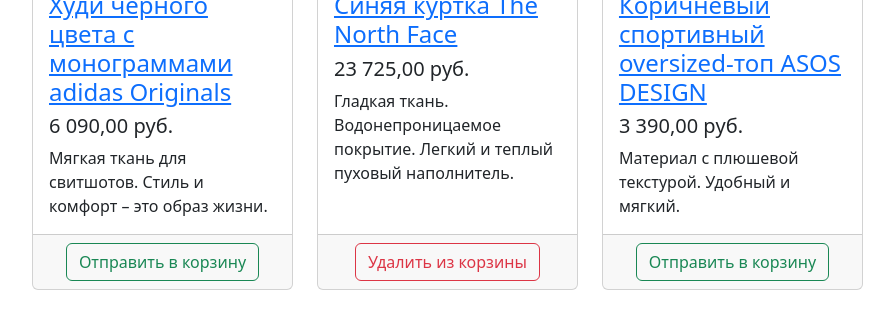
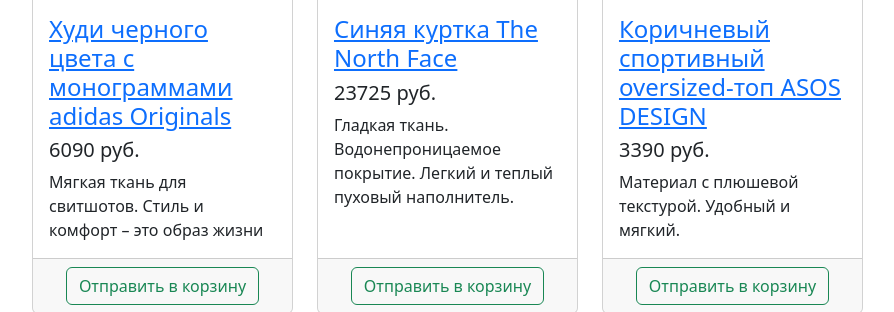
Before and after one commit to vitaly-debuger/geekshop2, a Django app: page /products in a window 1280 px wide. Shown: the part 568-880 px from the top of the page, without its empty margins (335-1229 px from the left). Run offline with Django 3.2, Linux system fonts and the light colour scheme; some libraries are stand-ins or nearby versions.

Commit message:
work with static + Организовать вывод динамического контента на страницах index и products (список товаров, заголовок страницы).

```diff
--- a/products/templates/products/index.html
+++ b/products/templates/products/index.html
@@ -8,7 +8,7 @@
     <meta name="description" content="">
     <meta name="author" content="">
 
-    <title>GeekShop</title>
+    <title>{{ title }}</title>
 
     <!-- Bootstrap core CSS -->
     <link href="/static/vendor/bootstrap/css/bootstrap.min.css" rel="stylesheet">
--- a/products/templates/products/products.html
+++ b/products/templates/products/products.html
@@ -1,3 +1,4 @@
+{% load static %}
 <!DOCTYPE html>
 <html lang="en">
 
@@ -8,13 +9,13 @@
     <meta name="description" content="">
     <meta name="author" content="">
 
-    <title>GeekShop - Каталог</title>
-
+    <title>{{ title }}</title>
+{% static '' %}
     <!-- Bootstrap core CSS -->
-    <link href="/static/vendor/bootstrap/css/bootstrap.min.css" rel="stylesheet">
+    <link href="{% static 'vendor/bootstrap/css/bootstrap.min.css' %}" rel="stylesheet">
 
     <!-- Custom styles for this template -->
-    <link href="/static/css/products.css" rel="stylesheet">
+    <link href="{% static 'css/products.css' %}" rel="stylesheet">
 
 </head>
 
@@ -91,13 +92,13 @@
                 </ol>
                 <div class="carousel-inner" role="listbox">
                     <div class="carousel-item active">
-                        <img class="d-block img-fluid" src="/static/vendor/img/slides/slide-1.jpg" alt="First slide">
+                        <img class="d-block img-fluid" src="{% static 'vendor/img/slides/slide-1.jpg' %}" alt="First slide">
                     </div>
                     <div class="carousel-item">
-                        <img class="d-block img-fluid" src="/static/vendor/img/slides/slide-2.jpg" alt="Second slide">
+                        <img class="d-block img-fluid" src="{% static 'vendor/img/slides/slide-2.jpg' %}" alt="Second slide">
                     </div>
                     <div class="carousel-item">
-                        <img class="d-block img-fluid" src="/static/vendor/img/slides/slide-3.jpg" alt="Third slide">
+                        <img class="d-block img-fluid" src="{% static 'vendor/img/slides/slide-3.jpg' %}" alt="Third slide">
                     </div>
                 </div>
                 <a class="carousel-control-prev" href="#carouselExampleIndicators" role="button" data-slide="prev">
@@ -111,128 +112,27 @@
             </div>
 
             <div class="row">
-
+                {% for product in products %}
                 <div class="col-lg-4 col-md-6 mb-4">
                     <div class="card h-100">
                         <a href="#">
                             <img class="card-img-top"
-                                 src="/static/vendor/img/products/Adidas-hoodie.png"
+                                 src="{% static product.image %}"
                                  alt="">
                         </a>
                         <div class="card-body">
                             <h4 class="card-title">
-                                <a href="#">Худи черного цвета с монограммами adidas Originals</a>
+                                <a href="#">{{ product.name }}</a>
                             </h4>
-                            <h5>6 090,00 руб.</h5>
-                            <p class="card-text">Мягкая ткань для свитшотов. Стиль и комфорт – это образ жизни.</p>
+                            <h5> {{ product.price }} руб.</h5>
+                            <p class="card-text">{{ product.description }}</p>
                         </div>
                         <div class="card-footer text-center">
                             <button type="button" class="btn btn-outline-success">Отправить в корзину</button>
                         </div>
                     </div>
                 </div>
-
-                <div class="col-lg-4 col-md-6 mb-4">
-                    <div class="card h-100">
-                        <a href="#">
-                            <img class="card-img-top"
-                                 src="/static/vendor/img/products/Blue-jacket-The-North-Face.png" alt="">
-                        </a>
-                        <div class="card-body">
-                            <h4 class="card-title">
-                                <a href="#">Синяя куртка The North Face</a>
-                            </h4>
-                            <h5>23 725,00 руб.</h5>
-                            <p class="card-text">
-                                Гладкая ткань. Водонепроницаемое покрытие. Легкий и теплый пуховый наполнитель.
-                            </p>
-                        </div>
-                        <div class="card-footer text-center">
-                            <button type="button" class="btn btn-outline-danger">Удалить из корзины</button>
-                        </div>
-                    </div>
-                </div>
-
-                <div class="col-lg-4 col-md-6 mb-4">
-                    <div class="card h-100">
-                        <a href="#">
-                            <img class="card-img-top"
-                                 src="/static/vendor/img/products/Brown-sports-oversized-top-ASOS-DESIGN.png"
-                                 alt="">
-                        </a>
-                        <div class="card-body">
-                            <h4 class="card-title">
-                                <a href="#">Коричневый спортивный oversized-топ ASOS DESIGN</a>
-                            </h4>
-                            <h5>3 390,00 руб.</h5>
-                            <p class="card-text">Материал с плюшевой текстурой. Удобный и мягкий.</p>
-                        </div>
-                        <div class="card-footer text-center">
-                            <button type="button" class="btn btn-outline-success">Отправить в корзину</button>
-                        </div>
-                    </div>
-                </div>
-
-                <div class="col-lg-4 col-md-6 mb-4">
-                    <div class="card h-100">
-                        <a href="#">
-                            <img class="card-img-top"
-                                 src="/static/vendor/img/products/Black-Nike-Heritage-backpack.png"
-                                 alt="">
-                        </a>
-                        <div class="card-body">
-                            <h4 class="card-title">
-                                <a href="#">Черный рюкзак Nike Heritage</a>
-                            </h4>
-                            <h5>2 340,00 руб.</h5>
-                            <p class="card-text">Плотная ткань. Легкий материал.</p>
-                        </div>
-                        <div class="card-footer text-center">
-                            <button type="button" class="btn btn-outline-success">Отправить в корзину</button>
-                        </div>
-                    </div>
-                </div>
-
-                <div class="col-lg-4 col-md-6 mb-4">
-                    <div class="card h-100">
-                        <a href="#">
-                            <img class="card-img-top"
-                                 src="/static/vendor/img/products/Black-Dr-Martens-shoes.png"
-                                 alt="">
-                        </a>
-                        <div class="card-body">
-                            <h4 class="card-title">
-                                <a href="#">Черные туфли на платформе с 3 парами люверсов Dr Martens 1461 Bex</a>
-                            </h4>
-                            <h5>13 590,00 руб.</h5>
-                            <p class="card-text">Гладкий кожаный верх. Натуральный материал.</p>
-                        </div>
-                        <div class="card-footer text-center">
-                            <button type="button" class="btn btn-outline-success">Отправить в корзину</button>
-                        </div>
-                    </div>
-                </div>
-
-                <div class="col-lg-4 col-md-6 mb-4">
-                    <div class="card h-100">
-                        <a href="#">
-                            <img class="card-img-top"
-                                 src="/static/vendor/img/products/Dark-blue-wide-leg-ASOs-DESIGN-trousers.png"
-                                 alt="">
-                        </a>
-                        <div class="card-body">
-                            <h4 class="card-title">
-                                <a href="#">Темно-синие широкие строгие брюки ASOS DESIGN</a>
-                            </h4>
-                            <h5>2 890,00 руб.</h5>
-                            <p class="card-text">Легкая эластичная ткань сирсакер Фактурная ткань.</p>
-                        </div>
-                        <div class="card-footer text-center">
-                            <button type="button" class="btn btn-outline-success">Отправить в корзину</button>
-                        </div>
-                    </div>
-                </div>
-
+                {% endfor %}
             </div>
 
             <nav aria-label="Page navigation example">
@@ -265,14 +165,14 @@
 </footer>
 
 <!-- Bootstrap core JavaScript -->
-<script src="/static/vendor/jquery/jquery.min.js"></script>
-<script src="/static/vendor/bootstrap/js/bootstrap.bundle.min.js"></script>
-<script src="/static/https://cdn.jsdelivr.net/npm/bootstrap@5.1.3/dist/js/bootstrap.bundle.min.js"
+<script src="{% static 'vendor/jquery/jquery.min.js' %}"></script>
+<script src="{% static 'vendor/bootstrap/js/bootstrap.bundle.min.js' %}"></script>
+<script src="{% static 'https://cdn.jsdelivr.net/npm/bootstrap@5.1.3/dist/js/bootstrap.bundle.min.js' %}"
         integrity="sha384-ka7Sk0Gln4gmtz2MlQnikT1wXgYsOg+OMhuP+IlRH9sENBO0LRn5q+8nbTov4+1p"
         crossorigin="anonymous"></script>
 
 <!-- FontAwesome script -->
-<script src="/static/vendor/fontawesome/fontawesome-icons.js" crossorigin="anonymous"></script>
+<script src="{% static 'vendor/fontawesome/fontawesome-icons.js' %}" crossorigin="anonymous"></script>
 
 </body>
 
--- a/products/views.py
+++ b/products/views.py
@@ -1,8 +1,53 @@
 from django.shortcuts import render
+
 
 # Функции = контроллеры = вьюхи
 
 def index(request):
-    return render(request, 'products/index.html')
+    context = {'title': 'GeekShop'}
+    return render(request, 'products/index.html', context)
+
+
 def products(request):
-    return render(request, 'products/products.html')
+    context = {
+        'title': 'GeekShop - Каталог',
+        'products': [
+            {
+                "name": "Худи черного цвета с монограммами adidas Originals",
+                'price': '6090',
+                'description': 'Мягкая ткань для свитшотов. Стиль и комфорт – это образ жизни',
+                'image': 'vendor/img/products/Adidas-hoodie.png',
+            },
+            {
+                'name': 'Синяя куртка The North Face',
+                'price': '23725',
+                'description': 'Гладкая ткань. Водонепроницаемое покрытие. Легкий и теплый пуховый наполнитель.',
+                'image': 'vendor/img/products/Blue-jacket-The-North-Face.png'
+            },
+            {
+                'name': 'Коричневый спортивный oversized-топ ASOS DESIGN',
+                'price': '3390',
+                'description': 'Материал с плюшевой текстурой. Удобный и мягкий.',
+                'image': 'vendor/img/products/Brown-sports-oversized-top-ASOS-DESIGN.png',
+            },
+            {
+                'name': 'Черный рюкзак Nike Heritage',
+                'price': '2340',
+                'description': 'Плотная ткань. Легкий материал.',
+                'image': 'vendor/img/products/Black-Nike-Heritage-backpack.png',
+            },
+            {
+                'name': 'Черные туфли на платформе с 3 парами люверсов Dr Martens 1461 Bex',
+                'price': '13590',
+                'description': 'Гладкий кожаный верх. Натуральный материал.',
+                'image': 'vendor/img/products/Black-Dr-Martens-shoes.png',
+            },
+            {
+                'name': 'Темно-синие широкие строгие брюки ASOS DESIGN',
+                'price': '2890',
+                'description': 'Легкая эластичная ткань сирсакер Фактурная ткань.',
+                'image': 'vendor/img/products/Dark-blue-wide-leg-ASOs-DESIGN-trousers.png',
+            }
+        ]
+    }
+    return render(request, 'products/products.html', context=context)
```
